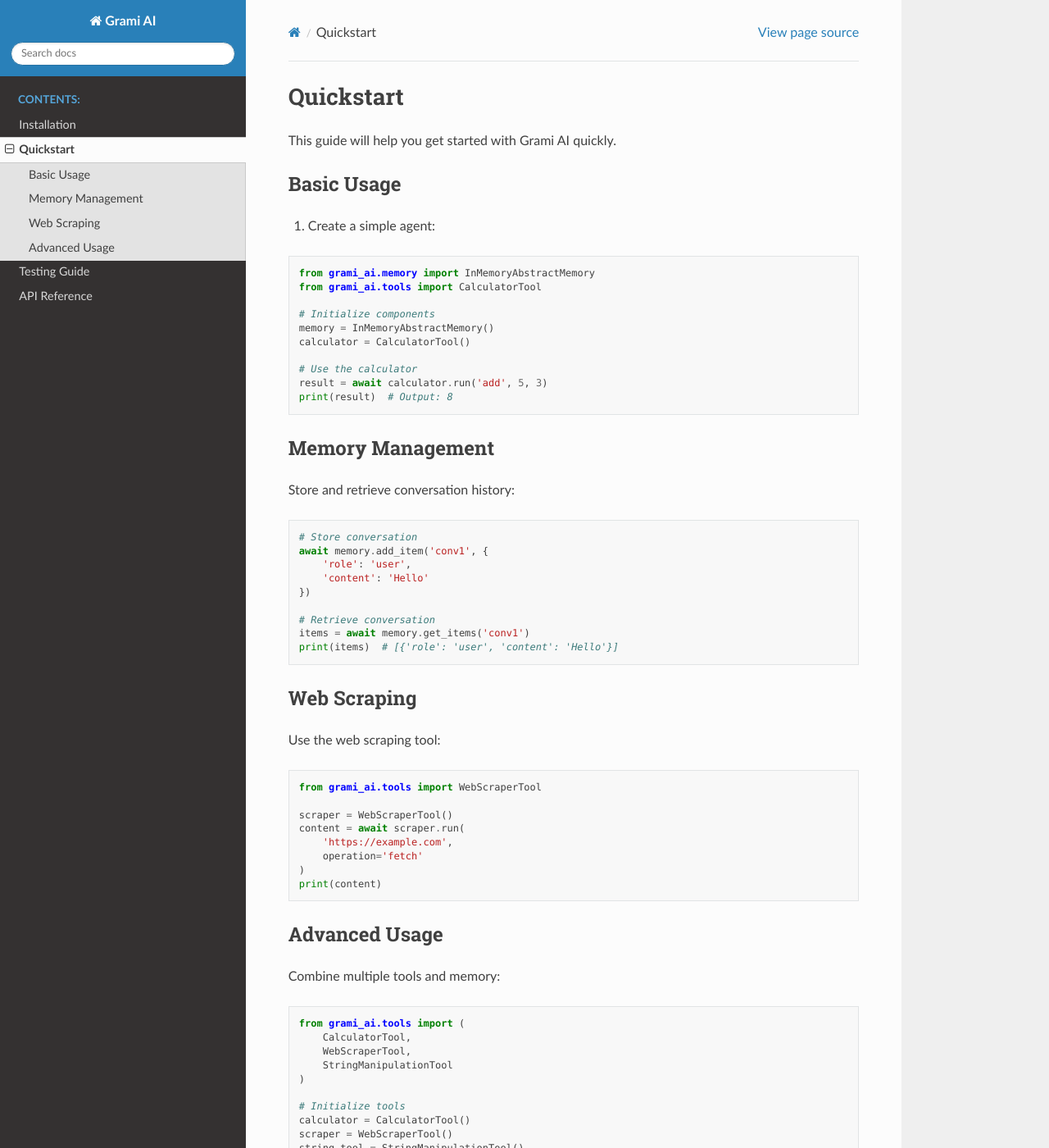
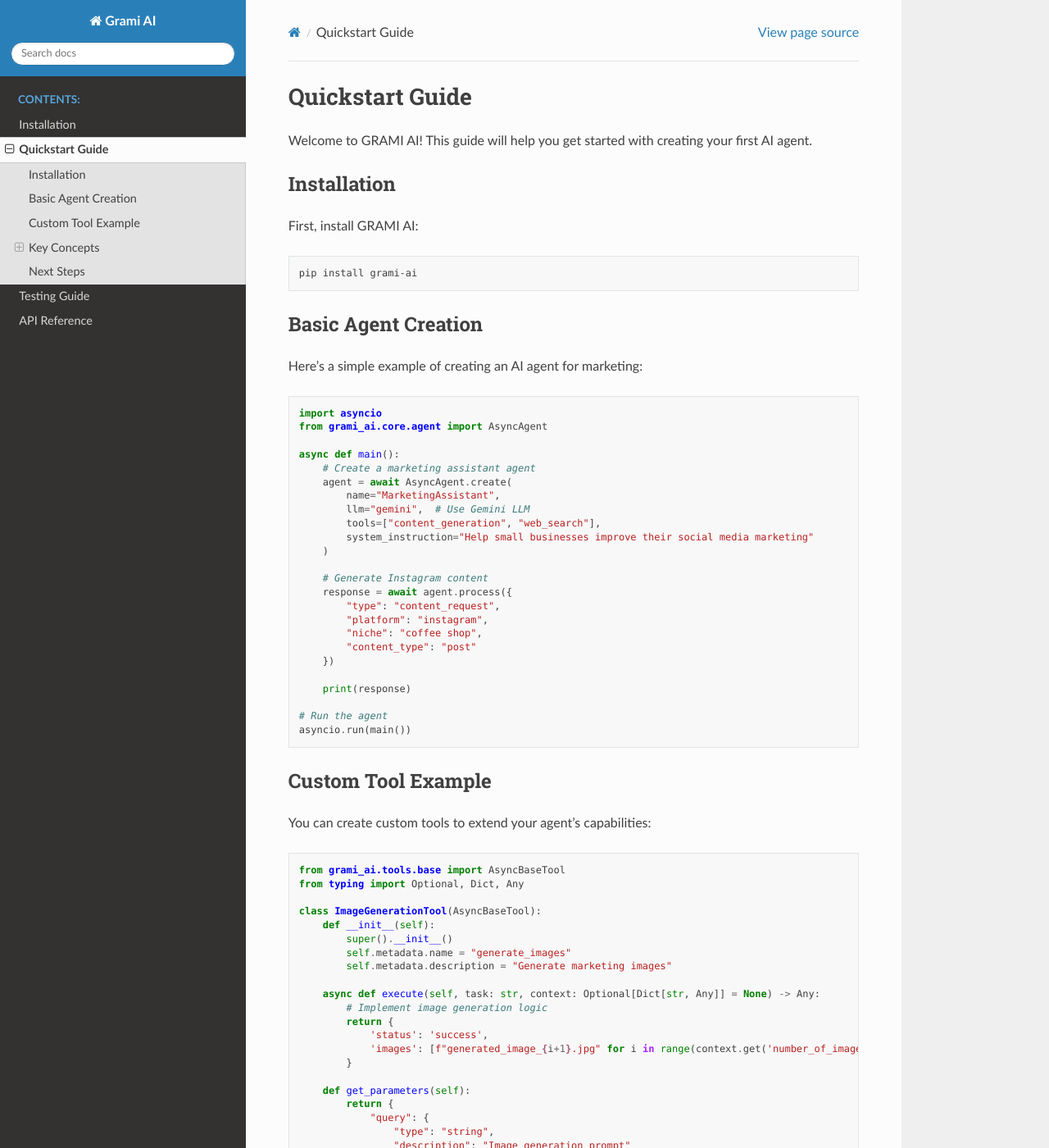
Before and after one commit to WAFIR-Cloud/grami-ai, a Sphinx documentation site: the page built from docs/quickstart.rst, in a window 1280 px wide and 1400 px high. Shown: the whole window at 82% size. Built offline with Sphinx 7.4.7 and the Read the Docs theme 3.1.0, drawn with Linux system fonts in a browser that asks for light colours; some of the changed text lies outside the part shown.

Commit message:
Update documentation, README, and CONTRIBUTING.md for Grami AI framework. Enhance quickstart guide and contribution guidelines.

```diff
--- a/docs/quickstart.rst
+++ b/docs/quickstart.rst
@@ -1,93 +1,126 @@
-Quickstart
-==========
+Quickstart Guide
+===============
 
-This guide will help you get started with Grami AI quickly.
+Welcome to GRAMI AI! This guide will help you get started with creating your first AI agent.
 
-Basic Usage
-----------
+Installation
+------------
 
-1. Create a simple agent:
+First, install GRAMI AI:
+
+.. code-block:: bash
+
+    pip install grami-ai
+
+Basic Agent Creation
+-------------------
+
+Here's a simple example of creating an AI agent for marketing:
 
 .. code-block:: python
 
-    from grami_ai.memory import InMemoryAbstractMemory
-    from grami_ai.tools import CalculatorTool
+    import asyncio
+    from grami_ai.core.agent import AsyncAgent
 
-    # Initialize components
-    memory = InMemoryAbstractMemory()
-    calculator = CalculatorTool()
+    async def main():
+        # Create a marketing assistant agent
+        agent = await AsyncAgent.create(
+            name="MarketingAssistant",
+            llm="gemini",  # Use Gemini LLM
+            tools=["content_generation", "web_search"],
+            system_instruction="Help small businesses improve their social media marketing"
+        )
 
-    # Use the calculator
-    result = await calculator.run('add', 5, 3)
-    print(result)  # Output: 8
+        # Generate Instagram content
+        response = await agent.process({
+            "type": "content_request",
+            "platform": "instagram",
+            "niche": "coffee shop",
+            "content_type": "post"
+        })
 
-Memory Management
----------------
+        print(response)
 
-Store and retrieve conversation history:
+    # Run the agent
+    asyncio.run(main())
+
+Custom Tool Example
+------------------
+
+You can create custom tools to extend your agent's capabilities:
 
 .. code-block:: python
 
-    # Store conversation
-    await memory.add_item('conv1', {
-        'role': 'user',
-        'content': 'Hello'
-    })
+    from grami_ai.tools.base import AsyncBaseTool
+    from typing import Optional, Dict, Any
 
-    # Retrieve conversation
-    items = await memory.get_items('conv1')
-    print(items)  # [{'role': 'user', 'content': 'Hello'}]
+    class ImageGenerationTool(AsyncBaseTool):
+        def __init__(self):
+            super().__init__()
+            self.metadata.name = "generate_images"
+            self.metadata.description = "Generate marketing images"
 
-Web Scraping
------------
+        async def execute(self, task: str, context: Optional[Dict[str, Any]] = None) -> Any:
+            # Implement image generation logic
+            return {
+                'status': 'success',
+                'images': [f"generated_image_{i+1}.jpg" for i in range(context.get('number_of_images', 1))]
+            }
 
-Use the web scraping tool:
+        def get_parameters(self):
+            return {
+                "query": {
+                    "type": "string",
+                    "description": "Image generation prompt"
+                },
+                "number_of_images": {
+                    "type": "integer",
+                    "description": "Number of images to generate",
+                    "default": 1
+                }
+            }
+
+Key Concepts
+------------
+
+Agents
+~~~~~~
+
+- Orchestrate LLM, memory, tools, and interfaces
+- Support async message processing
+- Enable dynamic tool selection
+
+Tools
+~~~~~
+
+- Extensible async tool base class
+- Metadata-driven tool configuration
+- Support for various tool categories
+
+Memory
+~~~~~~
+
+- Async memory providers
+- In-memory and Redis backends
+- Conversation and state management
+
+Configuration
+~~~~~~~~~~~~~
+
+GRAMI AI supports environment-based configuration:
 
 .. code-block:: python
 
-    from grami_ai.tools import WebScraperTool
+    from grami_ai.core.config import get_settings
 
-    scraper = WebScraperTool()
-    content = await scraper.run(
-        'https://example.com',
-        operation='fetch'
-    )
-    print(content)
+    # Get environment-specific settings
+    settings = get_settings()
 
-Advanced Usage
-------------
+Next Steps
+----------
 
-Combine multiple tools and memory:
+- Explore the API reference
+- Check out more advanced examples
+- Join our community for support and collaboration
 
-.. code-block:: python
-
-    from grami_ai.tools import (
-        CalculatorTool,
-        WebScraperTool,
-        StringManipulationTool
-    )
-
-    # Initialize tools
-    calculator = CalculatorTool()
-    scraper = WebScraperTool()
-    string_tool = StringManipulationTool()
-
-    # Use tools together
-    web_content = await scraper.run(
-        'https://example.com/numbers',
-        operation='fetch'
-    )
-
-    cleaned_text = await string_tool.run(
-        web_content,
-        operation='clean'
-    )
-
-    numbers = [int(n) for n in cleaned_text.split()]
-    result = await calculator.run('add', numbers[0], numbers[1])
-
-    # Store result
-    await memory.add_item('calculation', {
-        'role': 'system',
-        'content': f'Result: {result}'
-    })
+Happy building!
--- a/setup.py
+++ b/setup.py
@@ -20,7 +20,7 @@
 
 setup(
     name="grami-ai",
-    version="0.3.0",
+    version="0.3.101",
 
     # Metadata
     author="YAFATek Solutions/ GRAMI AI Team",
```
Also changed, not shown: CONTRIBUTING.md (+64 -116 lines), README.md (+49 -24 lines), requirements.txt (+11 -2 lines), 6 other files.
